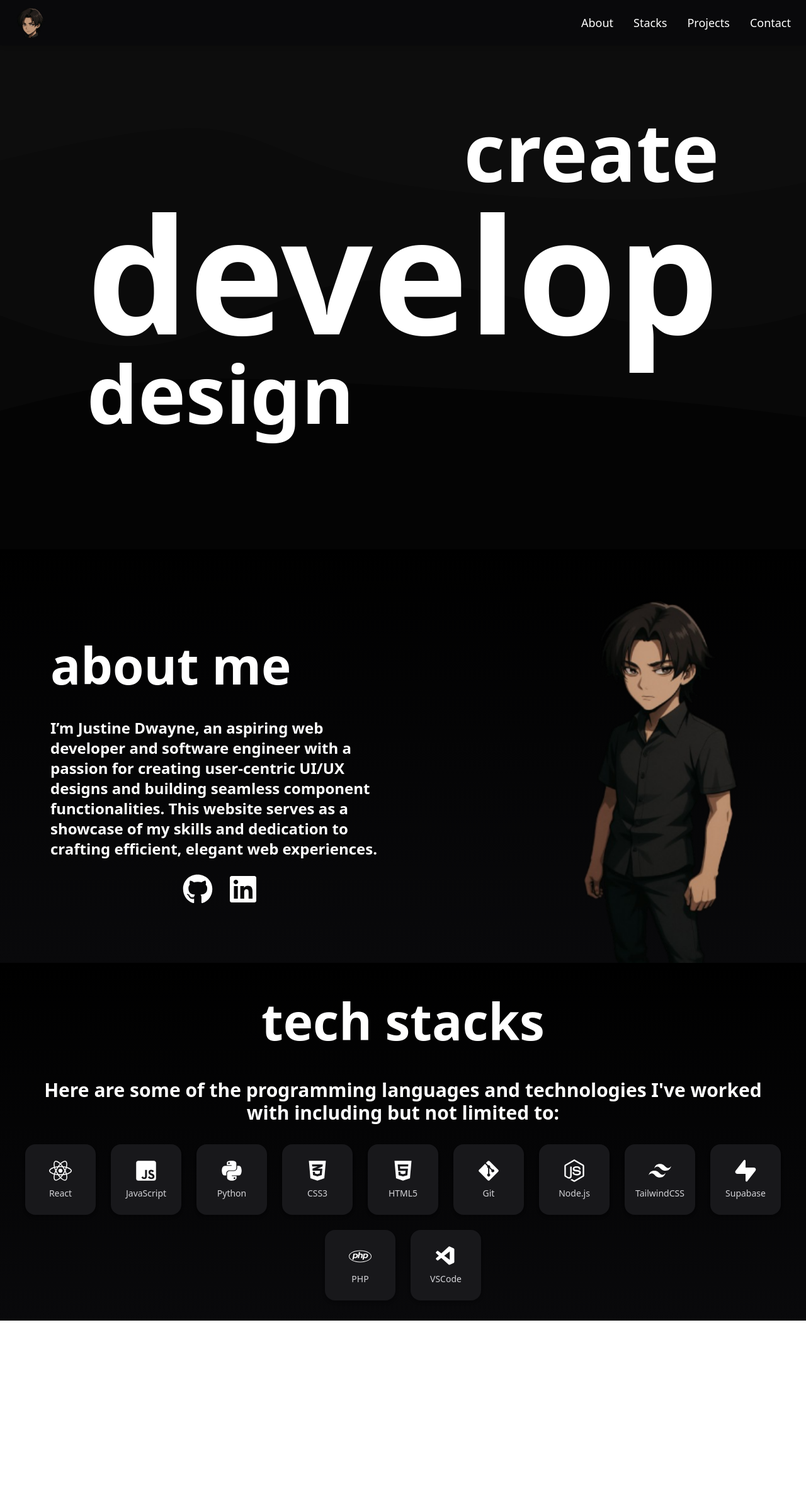
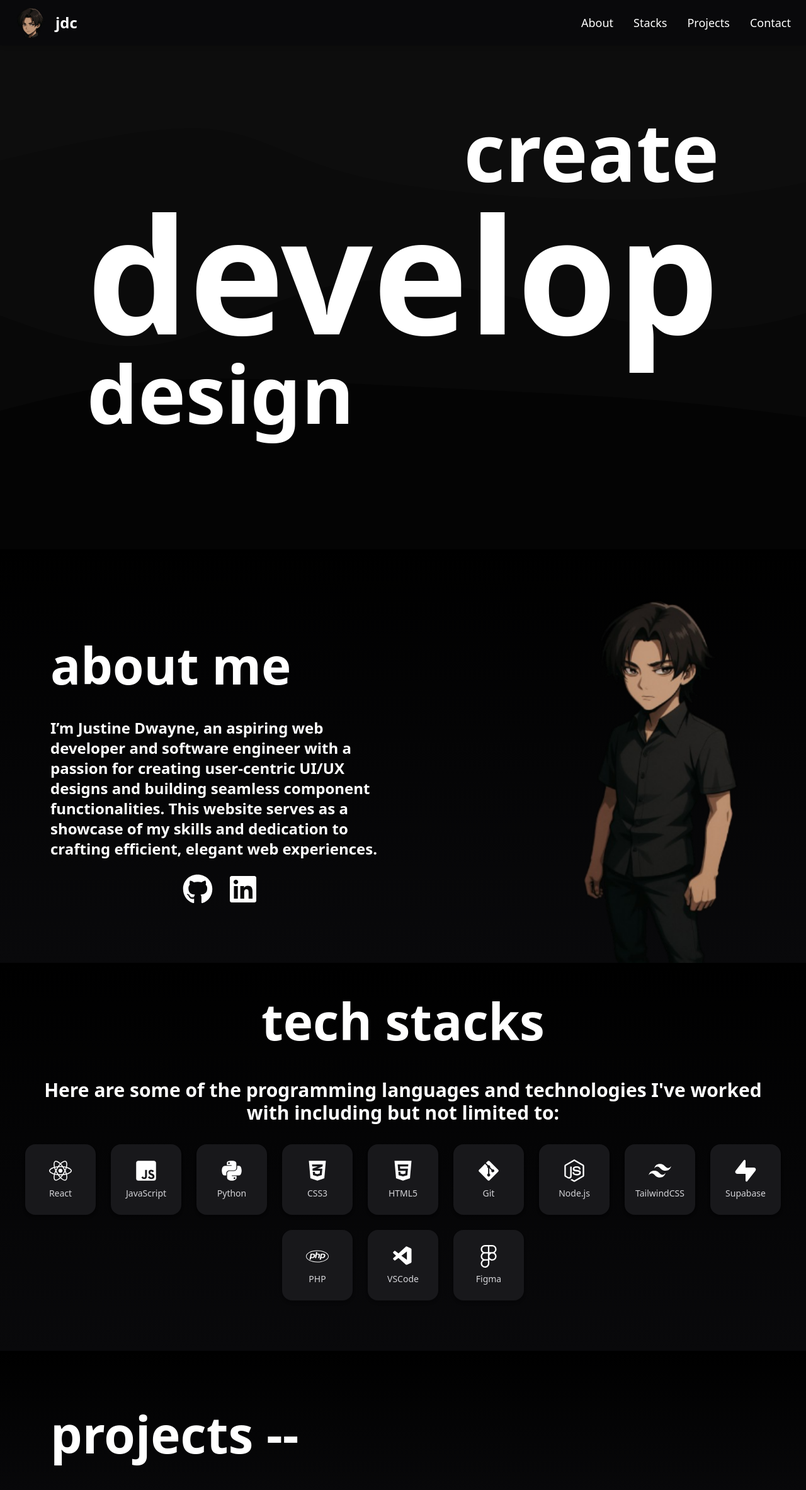
Before and after one commit to JustineDwayne/Dwayne-Portfolio, a React (Create React App) app: page / in a window 1280 px wide. Shown: the top 2366 px of the page at 63% size. Before the commit the page ends 2097 px from the top, so only its background shows below. Built offline with nearby package versions, Linux system fonts and the light colour scheme.

Commit message:
Projects component

```diff
--- a/src/App.js
+++ b/src/App.js
@@ -3,6 +3,8 @@ import Header from "./Components/Header";
 import Main from "./Components/Main";
 import About from "./Components/About";
 import Icons from "./Components/Icons";
+import Projects from "./Components/Projects";
+
 function App() {
   return (
     <div className="flex flex-col min-h-screen scroll-smooth" section id="home">
@@ -16,6 +18,10 @@ function App() {
       <section id="stacks" className="scroll-mt-[5rem]">
       <Icons />
       </section>
+
+      <section id="projects" className="scroll-mt-[5rem]">
+        <Projects />
+      </section>
     </div>
   );
 }
--- a/src/Components/Header.jsx
+++ b/src/Components/Header.jsx
@@ -7,9 +7,9 @@ function Header() {
 
     return (
         <header className="bg-zinc-950 sticky top-0 z-20 px-6 py-3 flex items-center justify-between shadow-md">
-            <div className="flex items-center">
-                <a href='#home'>
-                    <img src={logo} alt="logo" className="w-12 h-12 mr-4" />
+            <div className="flex items-center flex-row">
+                <a href='#home' className='flex flex-row'>
+                    <img src={logo} alt="logo" className="w-12 h-12 mr-4" /> <p className='text-white font-bold text-2xl pt-2'>jdc</p>
                 </a>
             </div>
 
--- a/src/Components/Icons.jsx
+++ b/src/Components/Icons.jsx
@@ -8,6 +8,7 @@ import {
   FaGitAlt,
   FaNodeJs,
   FaPhp,
+  FaFigma,
 } from 'react-icons/fa';
 
 import { RiTailwindCssFill, RiSupabaseFill } from "react-icons/ri";
@@ -25,14 +26,15 @@ const icons = [
   { icon: <RiSupabaseFill />, name: 'Supabase' },
   { icon: <FaPhp />, name: 'PHP' },
   { icon: <VscVscode />, name: 'VSCode' },
+  { icon: <FaFigma />, name: 'Figma' },
 ];
 
 export default function Icons() {
   return (
-    <section className="relative flex-1 flex flex-col md:flex-col bg-gradient-to-b from-black to-zinc-950 py-8 px-10 md:pt-8 bg-cover bg-center">
+    <section className="relative flex-1 flex flex-col md:flex-col bg-gradient-to-b from-black to-zinc-950 py-10 px-10 md:pt-8 bg-cover bg-center">
       <h2 className="text-white text-[5rem] font-bold mb-8 text-center">tech stacks</h2>
       <h2 className="text-white text-3xl font-bold mb-8 text-center">Here are some of the programming languages and technologies I've worked with including but not limited to:</h2>
-      <div className="flex flex-wrap justify-center gap-6">
+      <div className="flex flex-wrap justify-center gap-6 pb-10">
         {icons.map(({ icon, name }, index) => (
           <div
             key={index}
--- /dev/null
+++ b/src/Components/Projects.jsx
@@ -0,0 +1,13 @@
+import React from 'react'
+
+export default function Projects() {
+    return (
+        <section className="relative flex-1 flex flex-col md:flex-row bg-gradient-to-b bg-black from-black to-zinc-950 md:p-10 bg-cover bg-center">
+            <div className="flex flex-col justify-center max-w-4xl pt-8 px-10 md:max-w-none md:flex-1">
+                <h2 className="text-white font-semibold text-[3rem] md:text-[5rem] mb-6">
+                    projects --
+                </h2>
+            </div>
+        </section>
+    )
+}
```
